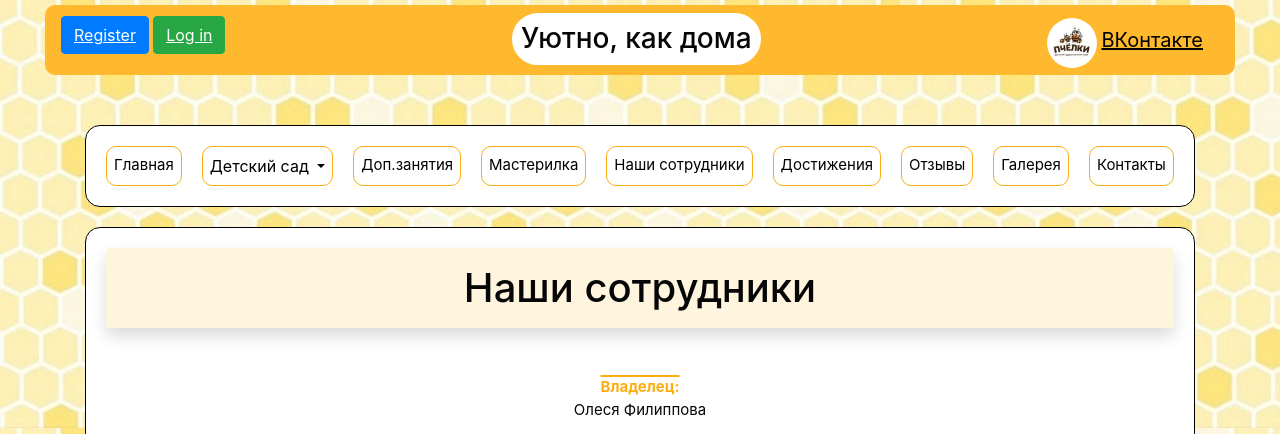
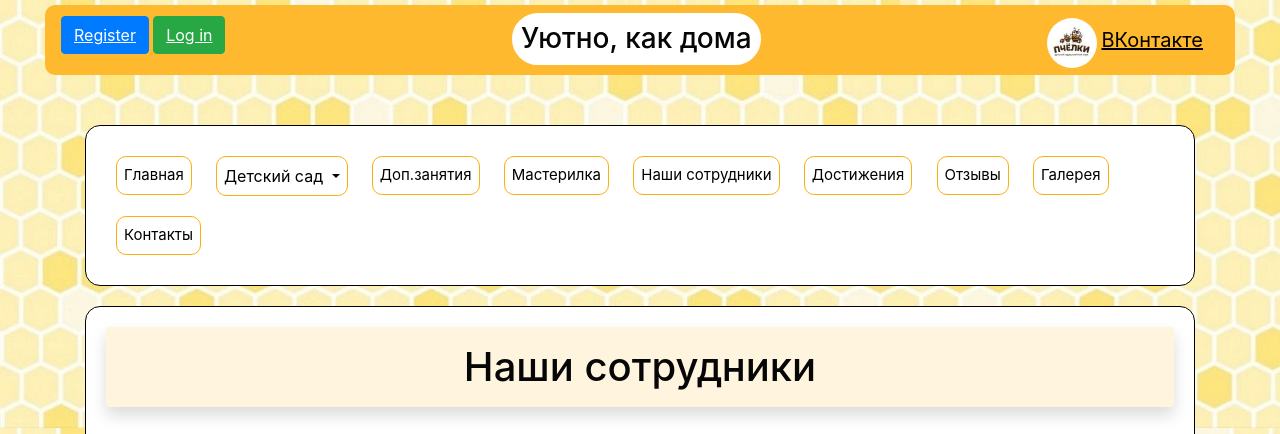
Before and after one commit to haiksu7/Bee, a Flask app: a page that uses templates/base.html in a window 1280 px wide. Shown: the top 434 px of the page. Run offline with Flask 3, Linux system fonts and the light colour scheme; some libraries are stand-ins or nearby versions.

Commit message:
Add files via upload

```diff
--- a/static/css/style.css
+++ b/static/css/style.css
@@ -62,8 +62,7 @@ section {
 
 }
 section.scrollmenu {
-    display: flex;
-    justify-content: space-between
+    justify-content: center;
 }
 section.scrollmenu a {
   display: inline-block;
@@ -72,9 +71,14 @@ section.scrollmenu a {
   border: 1px solid #fcad0f;
   border-radius: 10px;
   padding: 7px;
+  margin: 10px;
 }
 section.scrollmenu a:hover {
   background-color: #fcad0f;
+}
+.dropdown-menu {
+  padding: 20px;
+  margin: -15px;
 }
 .dropdown {
     position: relative;
@@ -244,3 +248,7 @@ div.desc {
 b {
   color: #fcad0f;
 }
+.sota {
+  max-width: 20%;
+  margin: 20px;
+}
```
